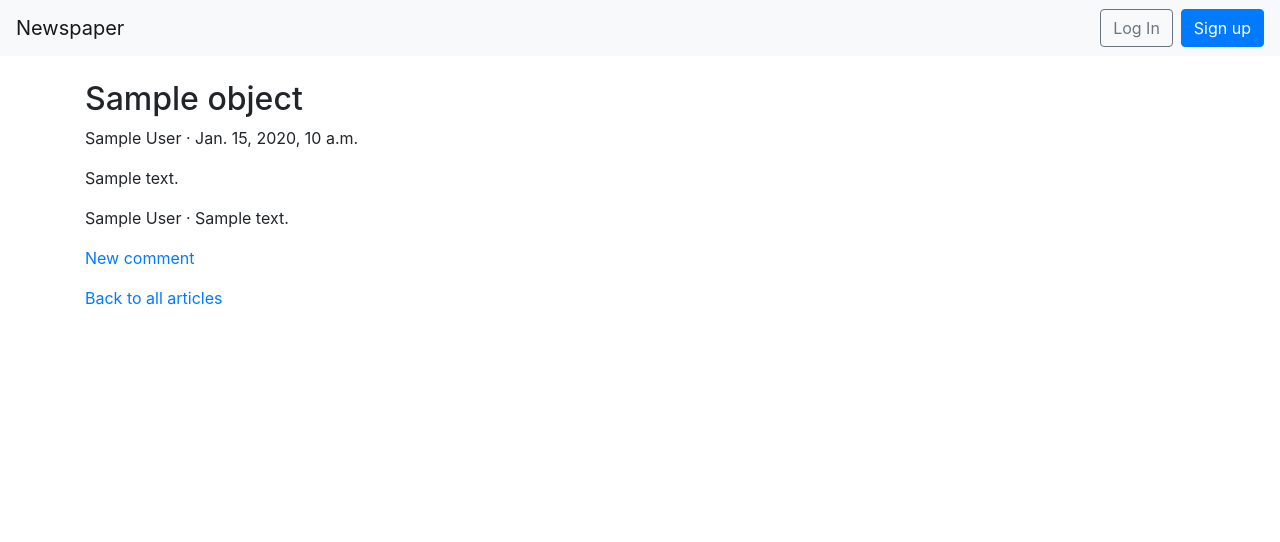
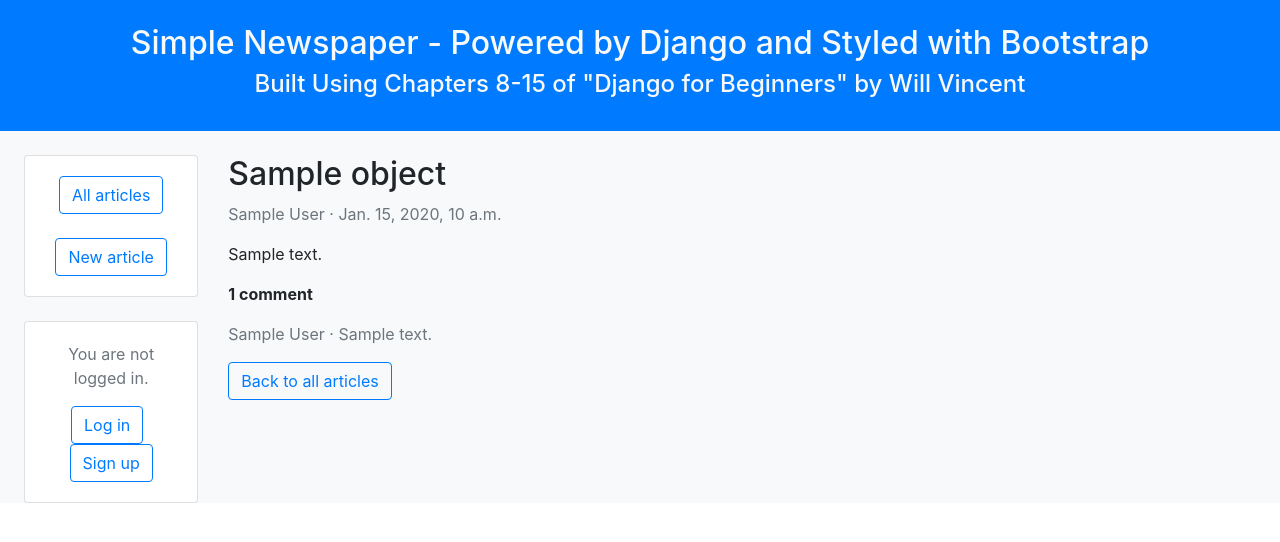
Before and after one commit to 4ka0/newspaper_project, a Django app: template templates/article_detail.html in a window 1280 px wide. Shown: the top 542 px of the page. Run offline with Django 3.2, Linux system fonts and the light colour scheme; the template is opened without the code that fills it: most values are stand-ins (such as "Sample title", 1, 10 or a date in 2020); parts of the project's set-up code (start-up, migrations or seed data) failed here and were passed over; some libraries are stand-ins or nearby versions.

Commit message:
Styling changes

```diff
--- a/templates/article_delete.html
+++ b/templates/article_delete.html
@@ -5,6 +5,6 @@
     <form action="" method="post">
         {% csrf_token %}
         <p>Are you sure you want to delete "{{ article.title }}"?</p>
-        <button class="btn btn-danger" type="submit">Confirm</button>
+        <button class="btn btn-outline-danger" type="submit">Confirm</button>
     </form>
 {% endblock content %}
--- a/templates/article_detail.html
+++ b/templates/article_detail.html
@@ -4,30 +4,26 @@
 
     <div class="article-entry">
         <h2>{{ object.title }}</h2>
-        <p>{{ object.author }} &middot; {{ object.date }}</p>
-        <p>{{ object.body }}</p>
+        <p class="text-muted">{{ object.author }} &middot; {{ object.date }}</p>
+        <p>{{ object.body|linebreaksbr }}</p>
 
         <!-- Show edit/delete links if user is the author -->
         {% if user == article.author %}
-            <p>
-                <a href="{% url 'article_edit' article.pk %}">Edit</a> |
-                <a href="{% url 'article_delete' article.pk %}">Delete</a>
-            </p>
+            <a href="{% url 'article_edit' article.pk %}" class="btn btn-outline-info mr-2 mb-3">Edit article</a>
+            <a href="{% url 'article_delete' article.pk %}" class="btn btn-outline-danger mb-3">Delete article</a>
         {% endif %}
 
-        <!-- Display all comments associated with article -->
+        <!-- Number of comments -->
+        <p><strong>{{ article.comments.count }} comment{{ article.comments.count|pluralize }}</strong></p>
+
+        <!-- Comments themselves -->
         {% for comment in article.comments.all %}
-            <p>{{ comment.author }} &middot; {{ comment }}</p>
+            <p class="text-muted">{{ comment.author }} &middot; {{ comment }}</p>
         {% endfor %}
 
-        <!-- Link to add a new comment -->
-        <p><a href="{% url 'comment_new' article.pk %}">New comment</a></p>
-
         <!-- Link to article list view -->
-        <p><a href="{% url 'article_list' %}">Back to all articles</a></p>
+        <p><a href="{% url 'article_list' %}" class="btn btn-outline-primary">Back to all articles</a></p>
 
     </div>
 
-
-
 {% endblock content %}
--- a/templates/article_edit.html
+++ b/templates/article_edit.html
@@ -5,6 +5,6 @@
     <form action="" method="post">
         {% csrf_token %}
         {{ form.as_p }}
-        <button class="btn btn-info" type="submit">Update</button>
+        <button class="btn btn-outline-info" type="submit">Update</button>
     </form>
 {% endblock content %}
--- a/templates/base.html
+++ b/templates/base.html
@@ -12,51 +12,62 @@
     </head>
     <body>
 
-        <!-- Navigation bar -->
-        <nav class="navbar navbar-expand-md navbar-light bg-light mb-4">
-            <a class="navbar-brand" href="{% url 'article_list' %}">Newspaper</a>
+    <!-- Main body -->
+    <div class="container-fluid">
+        <div class="row">
 
-            <!-- Link to create new article if user is authenticated -->
-            {% if user.is_authenticated %}
-                <ul class="navbar-nav mr-auto">
-                    <li class="nav-item"><a href="{% url 'article_new' %}">New article</a></li>
-                </ul>
-            {% endif %}
+            <!-- Top banner -->
+            <div class="col-12 bg-primary" >
+                <div class="col-12 bg-primary py-4">
+                    <h2 class="text-center text-light">Simple Newspaper - Powered by Django and Styled with Bootstrap</h2>
+                    <h4 class="text-center text-light">Built Using Chapters 8-15 of "Django for Beginners" by Will Vincent</h4>
+                </div>
+            </div>
 
-            <button class="navbar-toggler" type="button" data-toggle="collapse" data-target="#navbarCollapse" aria-controls="navbarCollapse" aria-expanded="false" aria-label="Toggle navigation">
-                <span class="navbar-toggler-icon"></span>
-            </button>
+            <!-- Left column for action buttons -->
+            <div class="col-2 bg-light pl-4">
 
-            <div class="collapse navbar-collapse" id="navbarCollapse">
-                {% if user.is_authenticated %}
-                <ul class="navbar-nav ml-auto">
-                    <li class="nav-item">
-                    <a class="nav-link dropdown-toggle" href="#" id="userMenu" data-toggle="dropdown" aria-haspopup="true" aria-expanded="false">
-                        {{ user.username }}
-                    </a>
-                    <div class="dropdown-menu dropdown-menu-right" aria-labelledby="userMenu">
-                        <a class="dropdown-item" href="{% url 'password_change'%}">Change password</a>
-                        <div class="dropdown-divider"></div>
-                        <a class="dropdown-item" href="{% url 'logout' %}">
-                        Log Out</a>
+                <!-- Action button card -->
+                <div class="card mt-4">
+                    <div class="card-body text-center">
+                        <a class="btn btn-outline-primary mb-4" href="{% url 'article_list' %}" role="button">All articles</a>
+                        <a class="btn btn-outline-primary" href="{% url 'article_new' %}" role="button">New article</a>
                     </div>
-                    </li>
-                </ul>
-                {% else %}
-                <form class="form-inline ml-auto">
-                    <a href="{% url 'login' %}" class="btn btn-outline-secondary">
-                    Log In</a>
-                    <a href="{% url 'signup' %}" class="btn btn-primary ml-2">
-                    Sign up</a>
-                </form>
-                {% endif %}
+                </div>
+
+                <!-- User status card -->
+                <div class="card mt-4">
+                    <div class="card-body text-center">
+                        {% if user.is_authenticated %}
+                            <p class="text-muted">Logged in as "{{ user.username }}".</p>
+                            <!-- Log out button -->
+                            <a class="btn btn-outline-primary mt-2 mb-4" href="{% url 'logout' %}" role="button">Log out</a>
+                            <!-- Change password button -->
+                            <a class="btn btn-outline-primary" href="{% url 'password_change'%}" role="button">Change password</a>
+
+                        {% else %}
+                            <p class="text-muted">You are not logged in.</p>
+                            <!-- Log in button -->
+                            <a class="btn btn-outline-primary mr-2" href="{% url 'login' %}" role="button">Log in</a>
+                            <!-- Sign up button -->
+                            <a class="btn btn-outline-primary" href="{% url 'signup' %}" role="button">Sign up</a>
+
+                        {% endif %}
+                    </div>
+                </div>
+
             </div>
-        </nav>
 
-        <div class="container">
-            {% block content %}
-            {% endblock content %}
+            <div class="col-8 bg-light pt-4">
+                {% block content %}
+                {% endblock content %}
+            </div>
+
+            <!-- Left column for space -->
+            <div class="col-2 bg-light"></div>
+
         </div>
+    </div>
 
         <!-- Optional JavaScript -->
         <!-- jQuery first, then Popper.js, then Bootstrap JS -->
```
Also changed, not shown: articles/models.py (+5 -3 lines), articles/urls.py (+1 -10 lines), articles/views.py (+3 -19 lines), templates/article_list.html (+6 -15 lines), templates/comment_new.html (deleted, +0 -10 lines), articles/migrations/0004_auto_20200724_1303.py (added), db.sqlite3.
